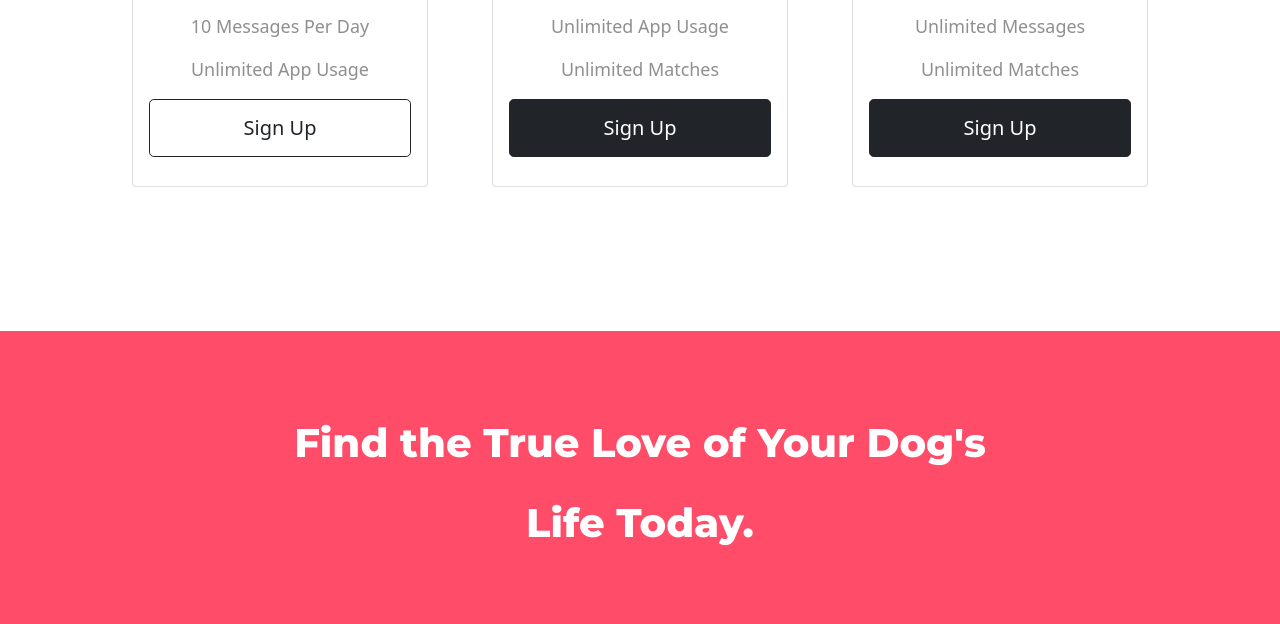
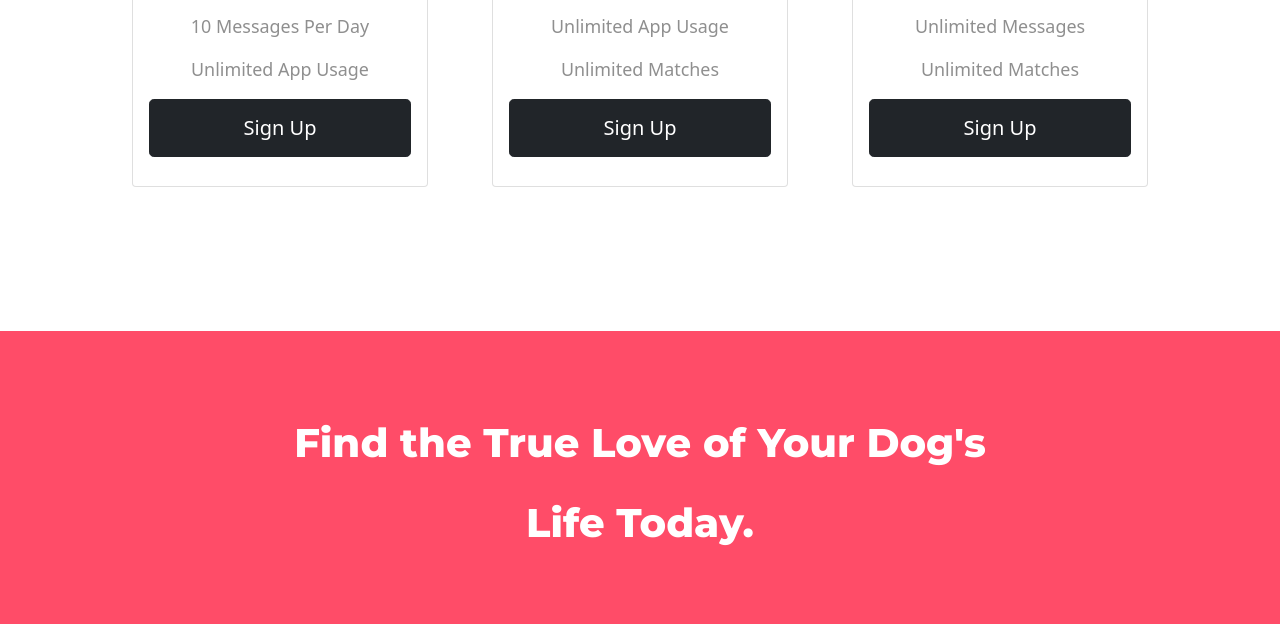
Before and after one commit to Abhiroop-Singh/Tindog-website, a plain HTML site: page index.html in a window 1280 px wide. Shown: the part 2464-3088 px from the top of the page. Drawn offline with nearby package versions, Linux system fonts and the light colour scheme.

Commit message:
Update index.html

```diff
--- a/index.html
+++ b/index.html
@@ -176,7 +176,7 @@
               <p class="card-text">5 Matches Per Day</p>
               <p class="card-text">10 Messages Per Day</p>
               <p class="card-text">Unlimited App Usage</p>
-              <button type="button" class="w-100 btn btn-lg  btn-outline-dark">Sign Up</button>
+              <button type="button" class="w-100 btn btn-lg btn-dark ; Button">Sign Up</button>
             </div>
           </div>
       </div>
```
